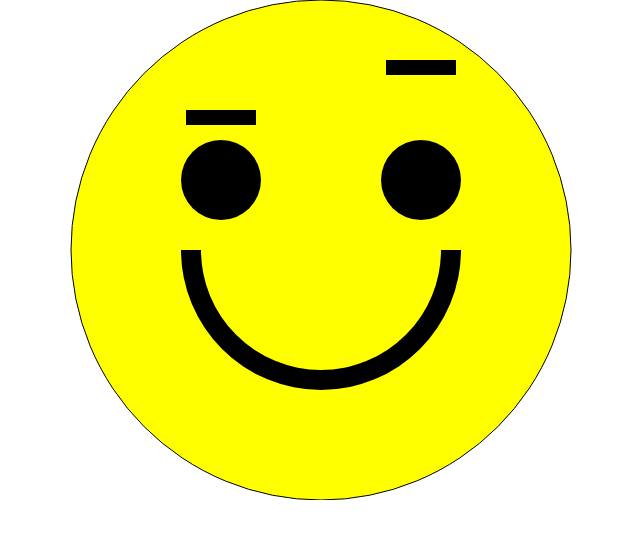
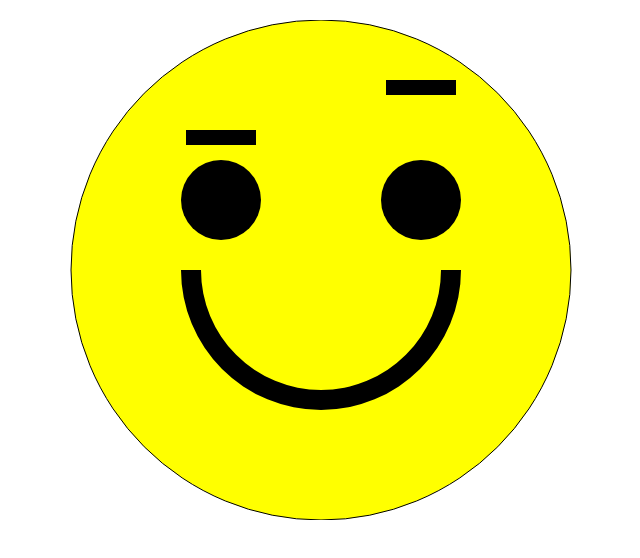
Before and after one commit to coreymunn3/SmileyFace_d3., a plain HTML site: page index.html in a window 1280 px wide. Shown: the whole page, without its empty margins (159-799 px from the left). Drawn offline with nearby package versions, Linux system fonts and the light colour scheme.

```diff
--- a/style.css
+++ b/style.css
@@ -3,3 +3,6 @@
   padding: 0;
   box-sizing: border-box;
 }
+body {
+  margin-top: 20px;
+}
```
Also changed, not shown: login.html (deleted, +0 -5 lines), dir_1/app1.js (deleted), dir_2/app2.js (deleted), log.txt (deleted), 1 other file.
